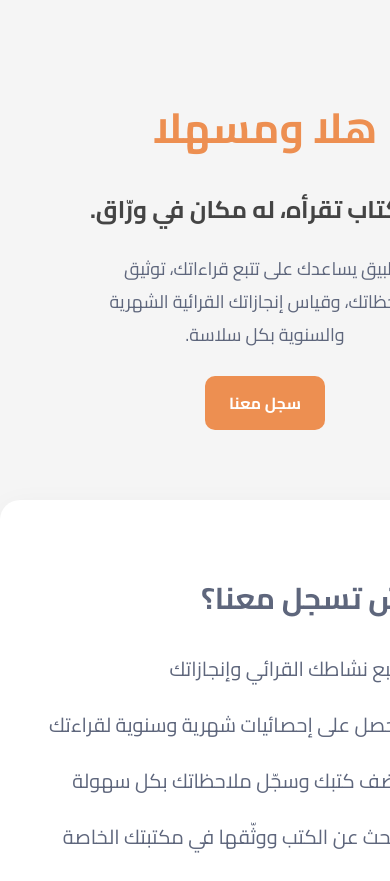
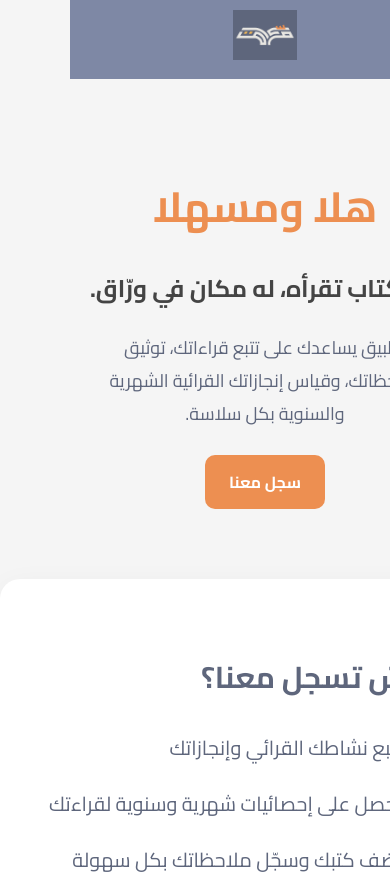
Before and after one commit to Nahed5M/warraq_website, a plain HTML site: page index.html in a window 390 px wide. Shown: the top 881 px of the page. Drawn offline with Linux system fonts and the light colour scheme.

Commit message:
Update index.html

```diff
--- a/index.html
+++ b/index.html
@@ -3,7 +3,6 @@
 <html lang="ar" dir="rtl">
 <head>
   <meta charset="UTF-8">
-  <link rel="icon" type="image/png" href="favicon.png">
   <title>ورّاق - تتبع قراءاتك</title>
   <link href="https://fonts.googleapis.com/css2?family=Cairo:wght@400;700&display=swap" rel="stylesheet">
 
@@ -170,10 +169,25 @@
       .split-image {
         min-height: 200px;
       }
+
+      .top-bar {
+        background-color: #7E88A5;
+        text-align: center;
+        padding: 10px 0;
+      }
+
+      .top-bar img {
+        height: 50px;
+      }
+
     }
   </style>
 </head>
 <body>
+
+  <div class="top-bar">
+    <img src="favicon.png" alt="شعار ورّاق">
+  </div>
 
   <div class="header">
     <h1>هلا ومسهلا</h1>
```
